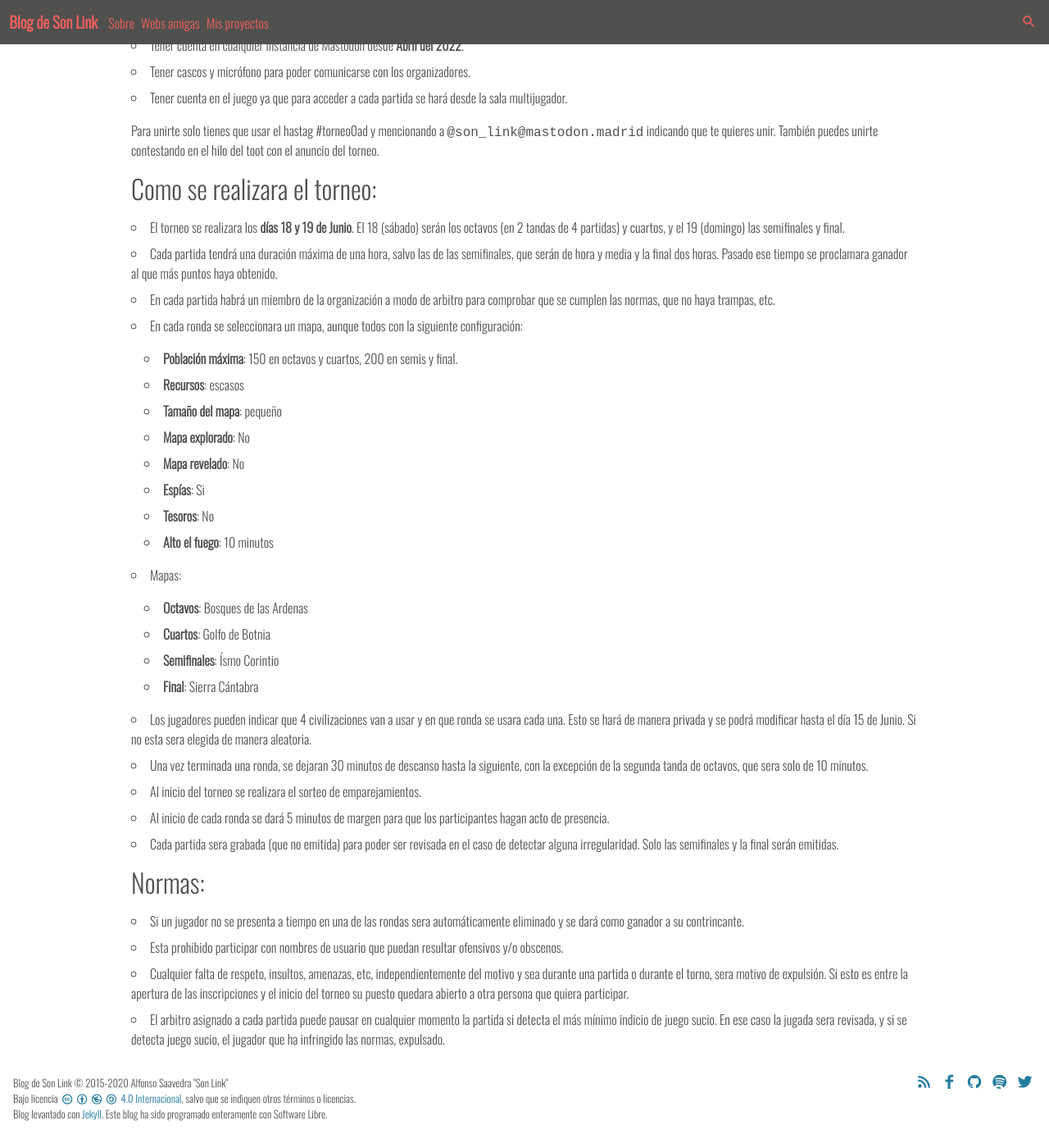
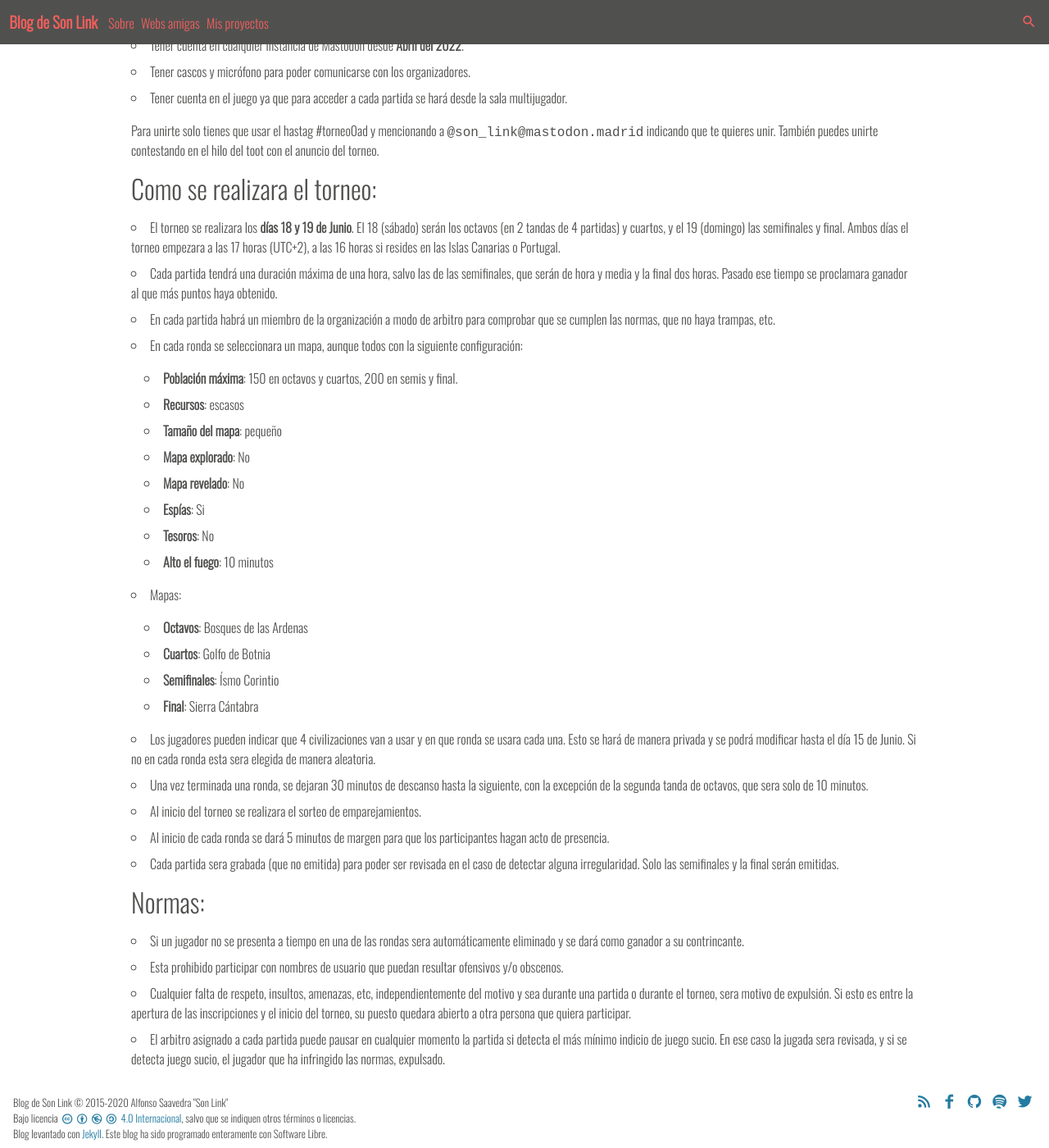
Before and after one commit to son-link/son-link.github.io, a Jekyll site: the page built from _pages/0ad-mastodon.md, in a window 1280 px wide and 1400 px high, scrolled down 197 px. Shown: the whole window at 82% size. Built offline with Jekyll 4.4.1, drawn with Linux system fonts in a browser that asks for light colours; before the commit the page ends 1573 px from its top, so only the background shows below that; some of the changed text lies outside the part shown.

Commit message:
Update 0ad-mastodon.md

```diff
--- a/_pages/0ad-mastodon.md
+++ b/_pages/0ad-mastodon.md
@@ -18,7 +18,7 @@ Para unirte solo tienes que usar el hastag #torneo0ad y mencionando a `@son_link
 
 ### Como se realizara el torneo:
 
-* El torneo se realizara los **días 18 y 19 de Junio**. El 18 (sábado) serán los octavos (en 2 tandas de 4 partidas) y cuartos, y el 19 (domingo) las semifinales y final.
+* El torneo se realizara los **días 18 y 19 de Junio**. El 18 (sábado) serán los octavos (en 2 tandas de 4 partidas) y cuartos, y el 19 (domingo) las semifinales y final. Ambos días el torneo empezara a las 17 horas (UTC+2), a las 16 horas si resides en las Islas Canarias o Portugal.
 * Cada partida tendrá una duración máxima de una hora, salvo las de las semifinales, que serán de hora y media y la final dos horas. Pasado ese tiempo se proclamara ganador al que más puntos haya obtenido.
 * En cada partida habrá un miembro de la organización a modo de arbitro para comprobar que se cumplen las normas, que no haya trampas, etc.
 * En cada ronda se seleccionara un mapa, aunque todos con la siguiente configuración:
@@ -37,7 +37,7 @@ Para unirte solo tienes que usar el hastag #torneo0ad y mencionando a `@son_link
 	* **Semifinales**: Ísmo Corintio
 	* **Final**: Sierra Cántabra
 
-* Los jugadores pueden indicar que 4 civilizaciones van a usar y en que ronda se usara cada una. Esto se hará de manera privada y se podrá modificar hasta el día 15 de Junio. Si no esta sera elegida de manera aleatoria.
+* Los jugadores pueden indicar que 4 civilizaciones van a usar y en que ronda se usara cada una. Esto se hará de manera privada y se podrá modificar hasta el día 15 de Junio. Si no en cada ronda esta sera elegida de manera aleatoria.
 * Una vez terminada una ronda, se dejaran 30 minutos de descanso hasta la siguiente, con la excepción de la segunda tanda de octavos, que sera solo de 10 minutos.
 * Al inicio del torneo se realizara el sorteo de emparejamientos.
 * Al inicio de cada ronda se dará 5 minutos de margen para que los participantes hagan acto de presencia.
@@ -47,5 +47,5 @@ Para unirte solo tienes que usar el hastag #torneo0ad y mencionando a `@son_link
 
 * Si un jugador no se presenta a tiempo en una de las rondas sera automáticamente eliminado y se dará como ganador a su contrincante.
 * Esta prohibido participar con nombres de usuario que puedan resultar ofensivos y/o obscenos.
-* Cualquier falta de respeto, insultos, amenazas, etc, independientemente del motivo y sea durante una partida o durante el torno, sera motivo de expulsión. Si esto es entre la apertura de las inscripciones y el inicio del torneo su puesto quedara abierto a otra persona que quiera participar.
+* Cualquier falta de respeto, insultos, amenazas, etc, independientemente del motivo y sea durante una partida o durante el torneo, sera motivo de expulsión. Si esto es entre la apertura de las inscripciones y el inicio del torneo, su puesto quedara abierto a otra persona que quiera participar.
 * El arbitro asignado a cada partida puede pausar en cualquier momento la partida si detecta el más mínimo indicio de juego sucio. En ese caso la jugada sera revisada, y si se detecta juego sucio, el jugador que ha infringido las normas, expulsado.
```
Also changed, not shown: other parts of _pages/0ad-mastodon.md (+2 -2 lines).
